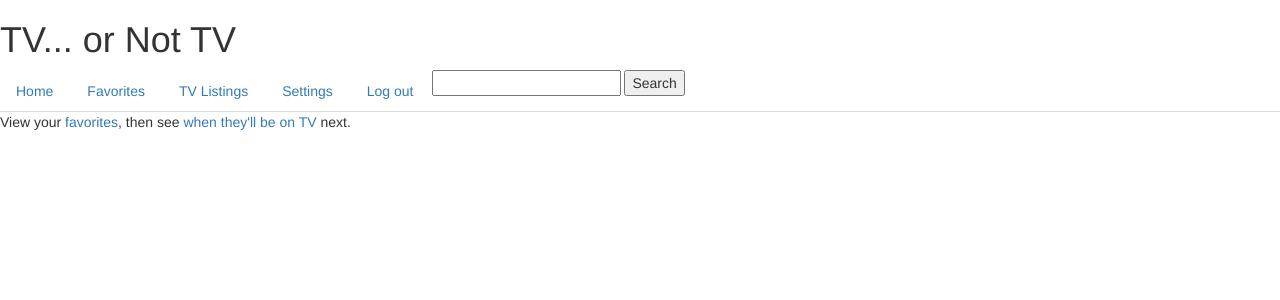
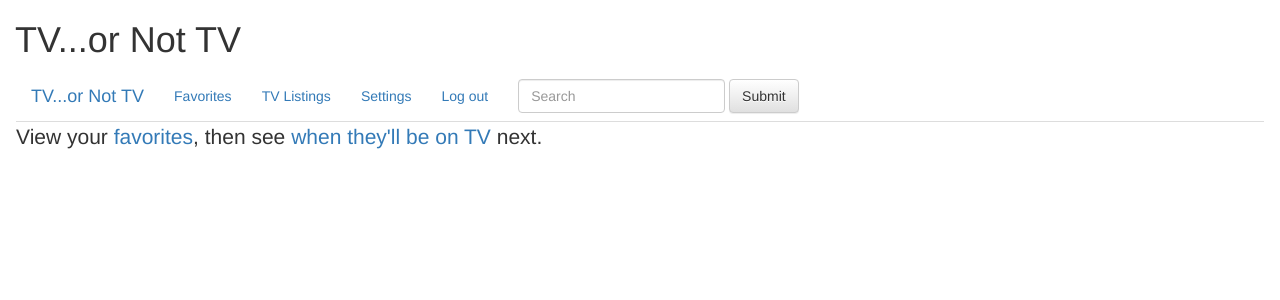
Before and after one commit to saramartinez/tv-or-not-tv, a Flask app: page / in a window 1280 px wide. Shown: the top 300 px of the page. Run offline with Flask 2, Linux system fonts and the light colour scheme; the visitor is signed in with stand-in values (Sample User, id 1); parts of the project's set-up code (start-up, migrations or seed data) failed here and were passed over; some libraries are stand-ins or nearby versions.

Commit message:
Fixed URL errors in app; bootstrappin' the templates for style

```diff
--- a/app.py
+++ b/app.py
@@ -89,10 +89,7 @@ def find_provider():
         if current_timestamp - cached_timestamp < WEEK_IN_SECONDS:
             services = json.loads(cached_service.results)
     else:
-        listings_request = "http://api.rovicorp.com/TVlistings/\
-        v9/listings/services/postalcode/%s/info?locale=en-\
-        US&countrycode=US&format=json&apikey=%s"\
-        % (zipcode, ROVI_LISTINGS_API_KEY)
+        listings_request = "http://api.rovicorp.com/TVlistings/v9/listings/services/postalcode/%s/info?locale=en-US&countrycode=US&format=json&apikey=%s" % (zipcode, ROVI_LISTINGS_API_KEY)
 
         listings_results = requests.get(listings_request)
 
@@ -238,13 +235,7 @@ def search_results():
             json_results = json.loads(cached_search.results)
             results = json_results['searchResponse']['results']
     else:
-        api_request = "http://api.rovicorp.com/search/v2.1\
-        /video/search?entitytype=tvseries&query="
-        + query
-        + "&rep=1&include=synopsis%2Cimages&size=5&offset=0\
-        &language=en&country=US&format=json&apikey="
-        + ROVI_SEARCH_API_KEY\
-        + "&sig=" + sig
+        api_request = "http://api.rovicorp.com/search/v2.1/video/search?entitytype=tvseries&query=" + query + "&rep=1&include=synopsis%2Cimages&size=5&offset=0&language=en&country=US&format=json&apikey=" + ROVI_SEARCH_API_KEY + "&sig=" + sig
 
         rovi_results = requests.get(api_request)
 
@@ -356,12 +347,7 @@ def show_schedule(id):
                 results = json_results['ProgramDetailsResult']['Schedule']['Airings']
 
         else:
-            api_request = "http://api.rovicorp.com/TVlistings/v9/\
-            listings/programdetails/%s/%s/info?locale=en-US&\
-            copytextformat=PlainText&include=Program&\
-            imagecount=5&duration=10080&inprogress=true&\
-            startdate=%s&pagesize=6&format=json\
-            &apikey=%s" % (serviceid, cosmoid, start, ROVI_LISTINGS_API_KEY)
+            api_request = "http://api.rovicorp.com/TVlistings/v9/listings/programdetails/%s/%s/info?locale=en-US&copytextformat=PlainText&include=Program&imagecount=5&duration=10080&inprogress=true&startdate=%s&pagesize=6&format=json&apikey=%s" % (serviceid, cosmoid, start, ROVI_LISTINGS_API_KEY)
 
             rovi_results = requests.get(api_request)
 
--- a/templates/base.html
+++ b/templates/base.html
@@ -7,12 +7,27 @@
     <script src="http://ajax.googleapis.com/ajax/libs/jquery/1.11.2/jquery.min.js"></script>
     <script src="https://maxcdn.bootstrapcdn.com/bootstrap/3.3.2/js/bootstrap.min.js"></script>
     <script src="http://cdnjs.cloudflare.com/ajax/libs/moment.js/2.9.0/moment.min.js"></script>
-
+    <meta name="viewport" content="width=device-width, initial-scale=1">
 </head>
 <body>
-    <h1>TV... or Not TV</h1>
-<ul class="nav nav-tabs">
-<li><a href="/">Home</a></li>
+  <div class="container-fluid">
+
+  <h1>TV...or Not TV</h1>
+
+  <nav class="navbar navbar-tabs">
+    <!-- Brand and toggle get grouped for better mobile display -->
+    <div class="navbar-header">
+      <button type="button" class="navbar-toggle collapsed" data-toggle="collapse" data-target="#bs-example-navbar-collapse-1">
+        <span class="sr-only">Toggle navigation</span>
+        <span class="icon-bar"></span>
+        <span class="icon-bar"></span>
+        <span class="icon-bar"></span>
+      </button>
+      <a class="navbar-brand" href="/">TV...or Not TV</a>
+    </div>
+<!-- Collect the nav links, forms, and other content for toggling -->
+    <div class="collapse navbar-collapse nav nav-tabs" id="bs-example-navbar-collapse-1">
+      <ul class="nav navbar-nav">
 {% if not session['logged_in'] %}
 <li><a href="/login">Log In</a></li>
 <li><a href="/signup">Sign up</a></li>
@@ -23,23 +38,26 @@
 <li><a href="/settings/{{ session['id'] }}">Settings</a></li>
 <li><a href="/logout">Log out</a></li>
 {% endif %}
-<li><form class="search" action="{{ url_for("search") }}" method="POST">
-    <input type="text" name="query">
-    <input type="submit" value = Search>
-</form></li>
-</ul>
+<form class="navbar-form navbar-right" action="{{ url_for("search") }}" method="POST" role="search">
+        <div class="form-group">
+          <input type="text" name="query" class="form-control" placeholder="Search">
+        </div>
+        <button type="submit" class="btn btn-default">Submit</button>
+      </form>
+</ul></div>
 {% with messages = get_flashed_messages() %}
 {% if messages %}
-<ul class=flashes>
 {% for message in messages %}
-  <li>{{ message }}</li>
+  <div class="alert alert-warning alert-dismissible" role="alert"> <button type="button" class="close" data-dismiss="alert" aria-label="Close"><span aria-hidden="true">&times;</span></button>
+{{ message }}</div>
 {% endfor %}
-</ul></div>
+
+</div>
 {% endif %}
 {% endwith %}
 
 {% block body %}
 {% endblock %}
-
+</div>
 </body>
 </html>
--- a/templates/index.html
+++ b/templates/index.html
@@ -1,9 +1,10 @@
 {% extends 'base.html' %}
 {% block body %}
+<p class="lead">
 {% if session['logged_in'] %}
 View your <a href="/favorites/{{ session['id'] }}">favorites</a>, then see <a href="/schedule/{{ session['id'] }}">when they'll be on TV</a> next.
 {% else %}
 Please sign up to use TV or Not TV.
 {% endif %}
-
+</p>
 {% endblock %}
```
Also changed, not shown: templates/schedule.html (+43 -47 lines).
